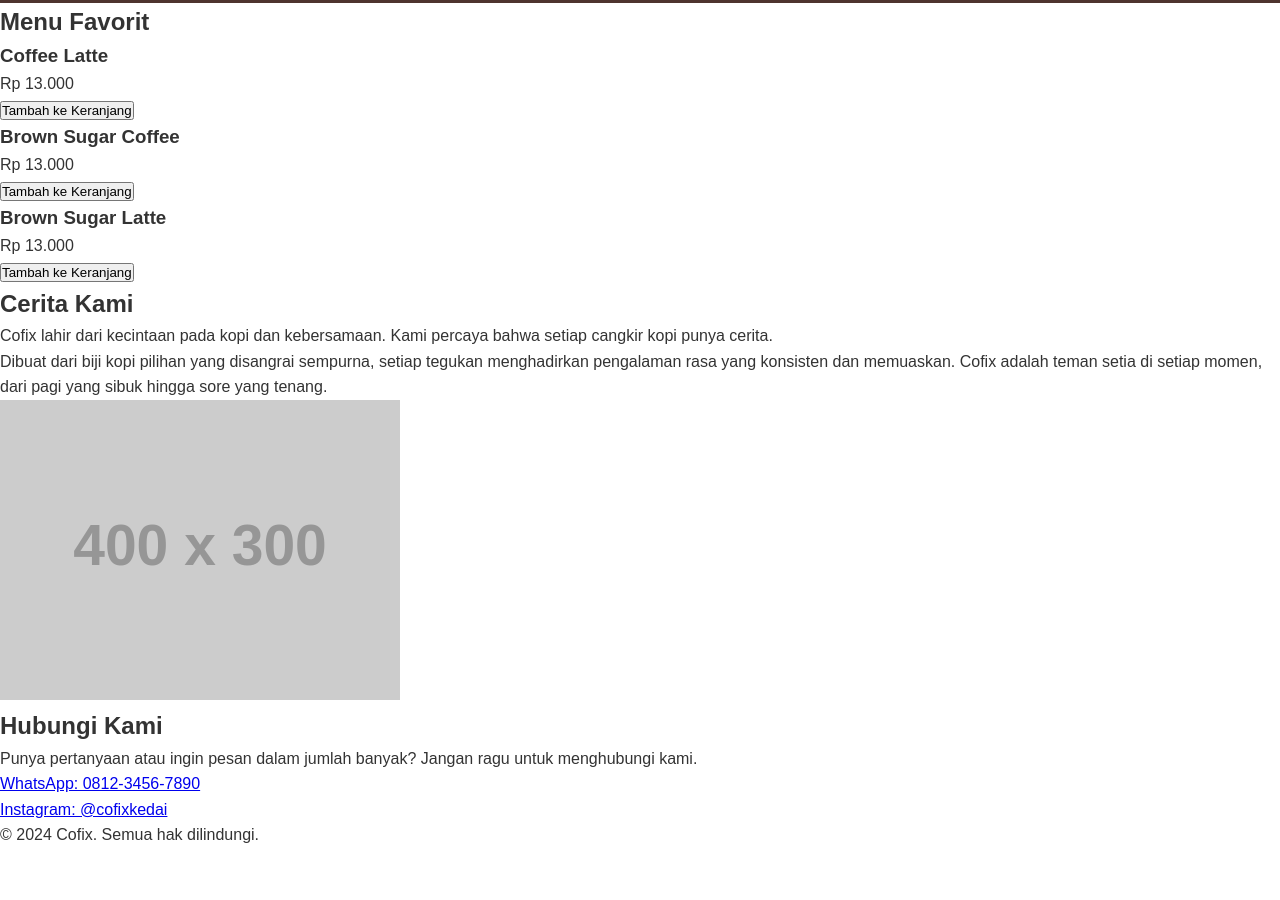
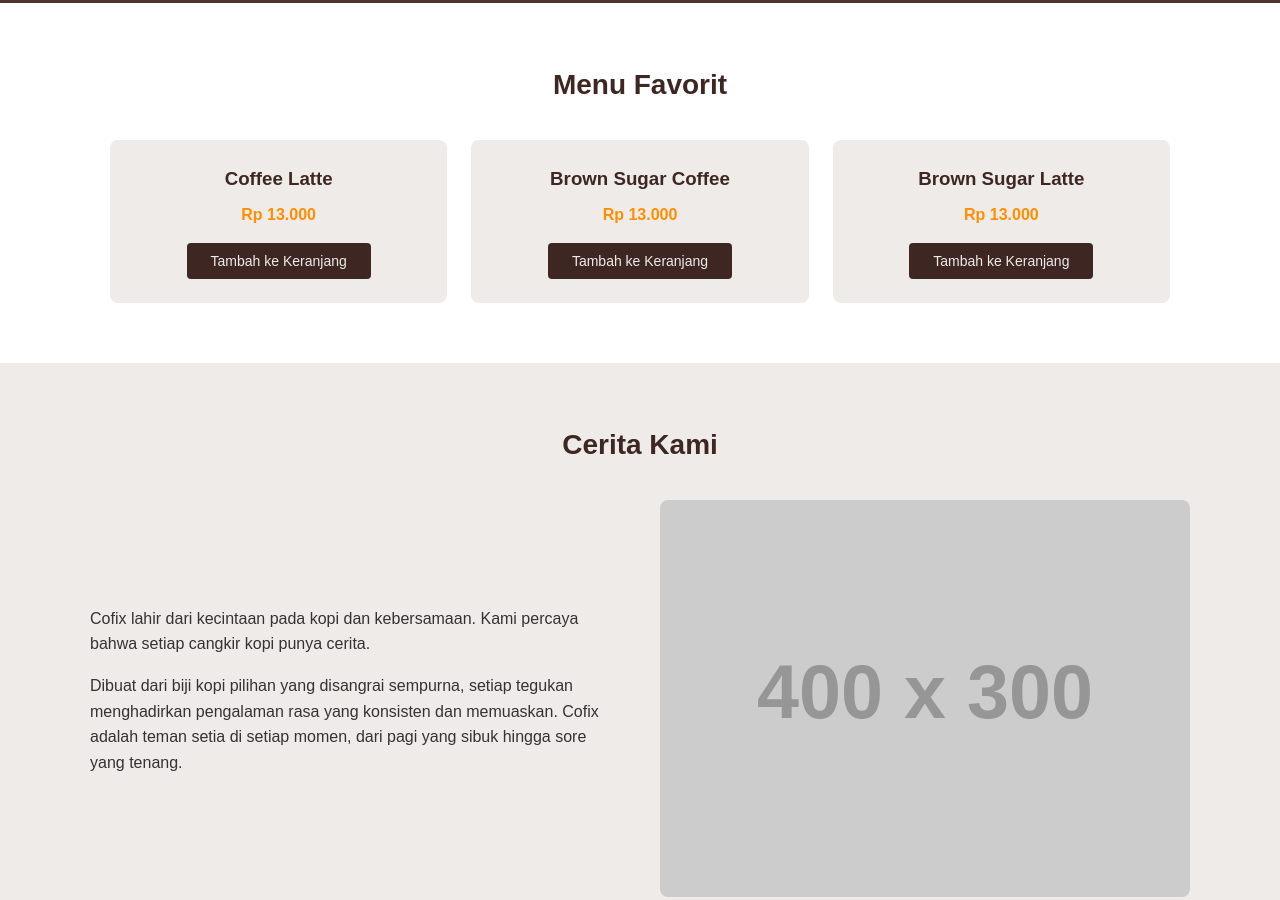
Before and after one commit to tamankursi/cofix-web, a plain HTML site: page index.html in a window 1280 px wide. Shown: the part 426-1326 px from the top of the page. Before the commit the page ends 1274 px from the top, so only its background shows below. Drawn offline with Linux system fonts and the light colour scheme; placeholder pictures from the web are drawn by us.

Commit message:
Styling Menu favorit, Cerita kami, Contact, dan Footer

```diff
--- a/styles/main.css
+++ b/styles/main.css
@@ -80,3 +80,135 @@ nav ul li a:hover {
     border-radius: 4px;
     font-weight: bold;
 }
+
+/* MENU FAVORIT =================================================== */
+.menu-favorit {
+    max-width: 1100px;
+    margin: 60px auto;
+    padding: 0 20px;
+}
+
+.menu-favorit h2 {
+    text-align: center;
+    font-size: 28px;
+    color: #3E2723;
+    margin-bottom: 32px;
+}
+
+.menu-grid {
+    display: grid;
+    grid-template-columns: repeat(3, 1fr);
+    gap: 24px;
+}
+
+.menu-card {
+    background-color: #EFEBE9;
+    border-radius: 8px;
+    padding: 24px;
+    text-align: center;
+}
+
+.menu-card h3 {
+    color: #3E2723;
+    margin-bottom: 8px;
+}
+
+.menu-card p {
+    color: #FF8F00;
+    font-weight: bold;
+    margin-bottom: 16px;
+}
+
+.menu-card button {
+    background-color: #3E2723;
+    color: #EFEBE9;
+    border: none;
+    padding: 10px 24px;
+    border-radius: 4px;
+    cursor: pointer;
+    font-size: 14px;
+}
+
+.menu-card button:hover {
+    background-color: #4E342E;
+}
+
+/* CERITA KAMI ======================================================== */
+.cerita-kami {
+    background-color: #EFEBE9;
+    padding: 60px 20px;
+}
+
+.cerita-kami h2 {
+    text-align: center;
+    font-size: 28px;
+    color: #3E2723;
+    margin-bottom: 32px;
+}
+
+.cerita-konten {
+    max-width: 1100px;
+    margin: 0 auto;
+    display: flex;
+    align-items: center;
+    gap: 40px;
+}
+
+.cerita-teks {
+    flex: 1;
+}
+
+.cerita-teks p {
+    margin-bottom: 16px;
+}
+
+.cerita-gambar {
+    flex: 1;
+}
+
+.cerita-gambar img {
+    width: 100%;
+    border-radius: 8px;
+    display: block;
+}
+
+/* CONTACT =========================================================== */
+.contact {
+    max-width: 1100px;
+    margin: 60px auto;
+    padding: 0 20px;
+    text-align: center;
+}
+
+.contact h2 {
+    font-size: 28px;
+    color: #3E2723;
+    margin-bottom: 16px;
+}
+
+.contact ul {
+    list-style: none;
+    margin-top: 16px;
+}
+
+.contact ul li {
+    margin-bottom: 8px;
+}
+
+.contact ul li a {
+    color: #3E2723;
+    text-decoration: none;
+}
+
+.contact ul li a:hover {
+    color: #FF8F00;
+}
+
+/* FOOTER ========================================================= */
+footer {
+    background-color: #3E2723;
+    color: #D7CCC8;
+    text-align: center;
+    padding: 16px 20px;
+    font-size: 14px;
+}
```
